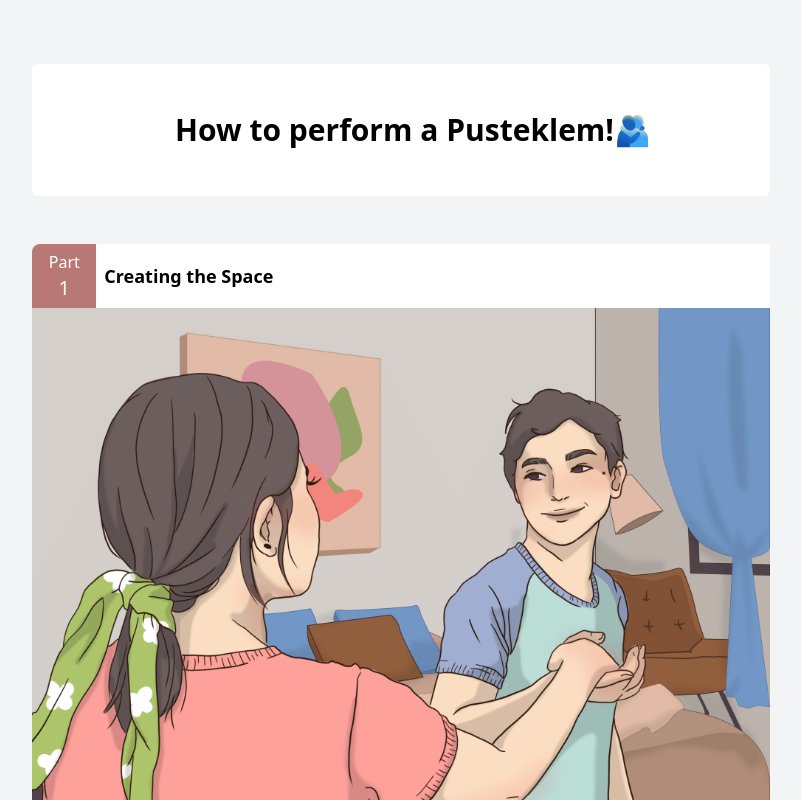
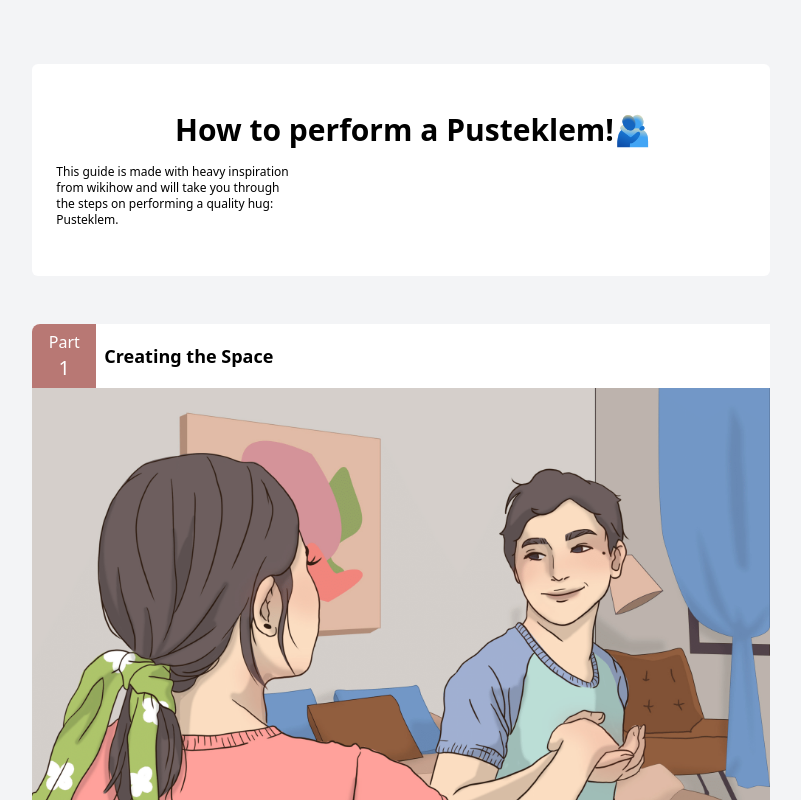
Before and after one commit to Ojself/pusteklem, a Next.js app: page / in a window 1280 px wide. Shown: the top 800 px of the page, without its empty margins (239-1040 px from the left). Built offline with nearby package versions, Linux system fonts and the light colour scheme.

Commit message:
quick commit

```diff
--- a/pages/_app.js
+++ b/pages/_app.js
@@ -4,7 +4,7 @@ import Footer from "../components/Footer";
 
 function MyApp({ Component, pageProps }) {
   useEffect(() => {
-    console.log("Puster du? 👉 tormod.flesjo@gmail.com.no");
+    console.log("Puster du? 👉 tormod.flesjo@gmail.com");
   }, []);
 
   return (
--- a/pages/_document.js
+++ b/pages/_document.js
@@ -85,7 +85,6 @@ export default class MyDocument extends Document {
           <meta name='msapplication-config' content='/browserconfig.xml' />
 
           <link rel='shortcut icon' href='/favicon.ico' />
-          <link rel='manifest' href='/manifest.json' />
           <meta name='theme-color' content='#ACACAC' />
           <meta name='description' content='Pusteklem' />
 
--- a/pages/index.js
+++ b/pages/index.js
@@ -21,8 +21,8 @@ export default function Home() {
           style={{ maxWidth: "750px" }}
           className='w-full sm:w-5/6 md:w-3/4 lg:w-2/3 xl:w-7/12 2xl:w-6/12 mt-8 mb-10 md:mb-14 '
         >
-          <section className='mb-12 mt-6 bg-white rounded-md py-12 pl-6 flex flex-col items-center'>
-            <h1 className=' text-3xl font-semibold'>
+          <section className='mb-12 mt-6 bg-white rounded-md py-12 pl-6  items-center'>
+            <h1 className=' text-3xl font-semibold text-center'>
               {title}
               <span
                 className='cursor-default'
@@ -31,6 +31,18 @@ export default function Home() {
                 {easterEgg ? <span> {"😅"} </span> : <span>{"🫂"}</span>}
               </span>
             </h1>
+            <p className='text-xs w-2/3 sm:w-2/5 md:w-1/3 mt-4'>
+              This guide is made with heavy inspiration from{" "}
+              <a
+                rel='noopener noreferrer'
+                target='_blank'
+                href='https://www.wikihow.com'
+              >
+                wikihow
+              </a>{" "}
+              and will take you through the steps on performing a quality hug:
+              Pusteklem.
+            </p>
           </section>
           <section className='bg-transparent rounded-lg flex flex-col items-center'>
             {data.map((part, index) => {
```
